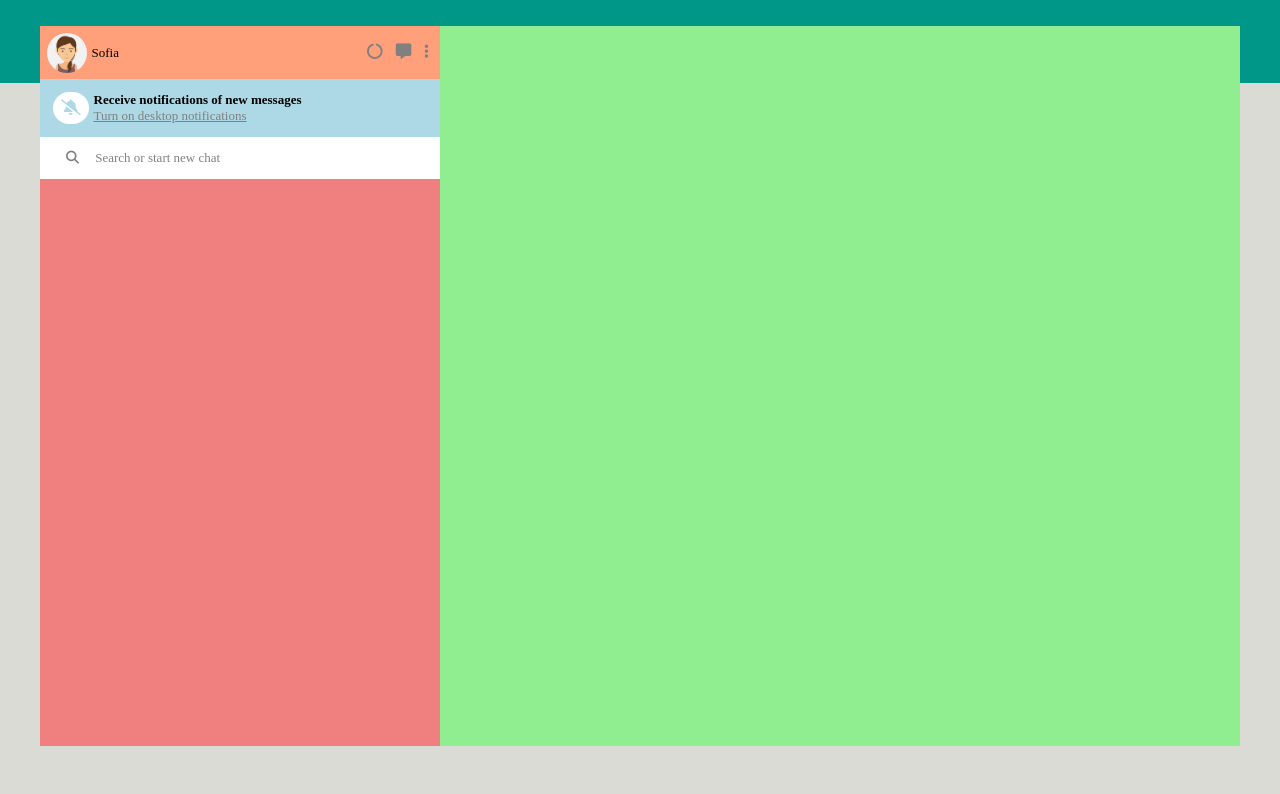
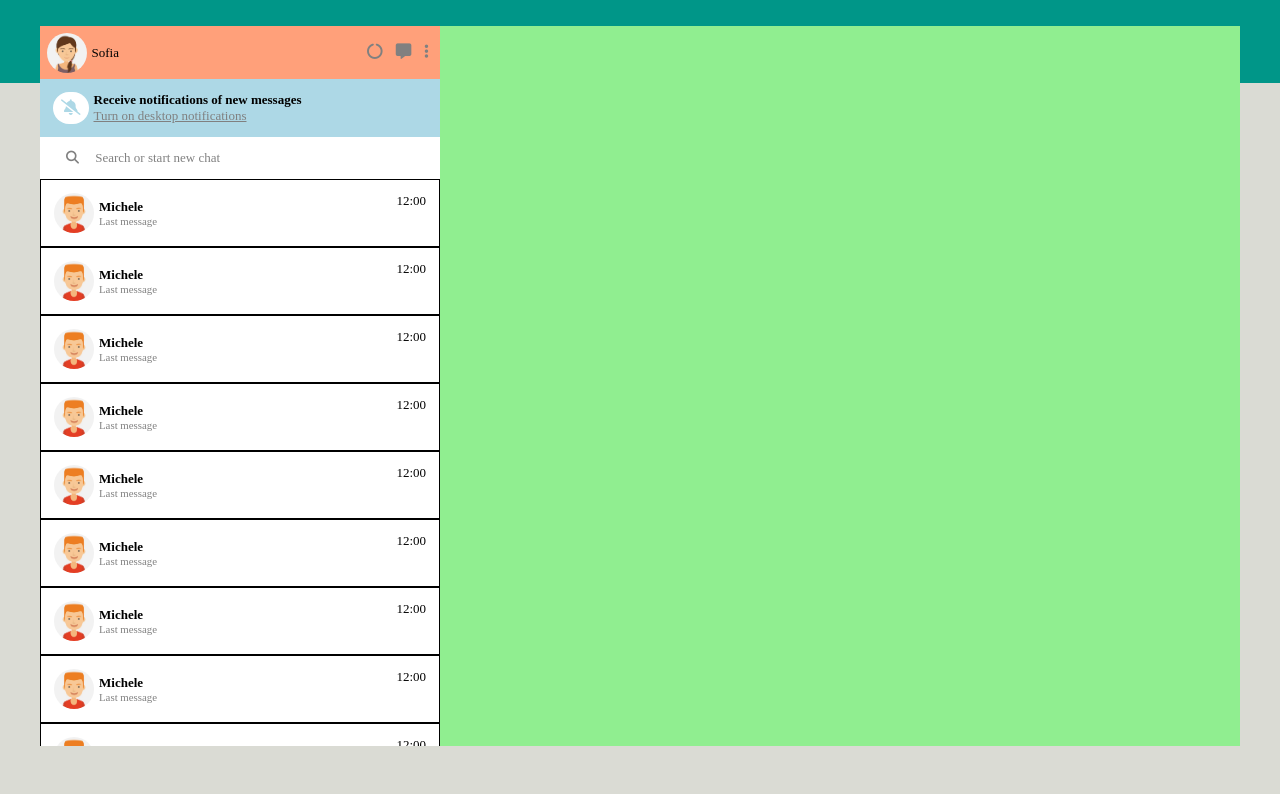
Before and after one commit to LudwigEffort/vue-boolzapp, a plain HTML site: page index.html in a window 1280 px wide. Drawn offline with nearby package versions, Linux system fonts and the light colour scheme.

Commit message:
add contacts container

```diff
--- a/css/style.css
+++ b/css/style.css
@@ -22,15 +22,13 @@ body {
 }
 
 .side-bar-container {
-    /* width: 100%;
-    height: 100%; */
     flex: 1 1 calc((1/3)* 100%);
     background-color: lightcoral;
+    display: flex;
+    flex-direction: column;
 }
 
 .chat-container {
-    /* width: 100%;
-    height: 100%; */
     flex: 1 1 calc((2/3)* 100%);
     background-color: lightgreen;
 }
@@ -96,3 +94,38 @@ body {
 .search-container i {
     margin: 0 1rem;
 }
+
+.contacts-container {
+    overflow-y: scroll;
+    flex: 1 0 0;
+}
+
+.contact {
+    background-color: white;
+    border: 1px solid black;
+    padding: 1rem;
+    display: flex;
+    justify-content: space-between;
+}
+
+.contact-info img {
+    display: block;
+    width: 40px;
+    border-radius: 5rem;
+    margin-right: 5px;
+}
+
+.contact-info {
+    display: flex;
+    align-items: center;
+}
+
+.contact-info p {
+    font-size: smaller;
+    color: grey;
+}
+
+.contact:hover {
+    background-color: #E9EBEB;
+    cursor: pointer;
+}
--- a/index.html
+++ b/index.html
@@ -39,8 +39,127 @@
             </div>
             <div class="contacts-container">
 
+                <!-- Test contacts -->
+                <div class="contact">
+                    <div class="contact-info">
+                        <img src="img/avatar_1.jpg" alt="">
+                        <div class="contact-text">
+                            <h4>Michele</h4>
+                            <p>Last message</p>
+                        </div>
+                    </div>
+                    <div class="time">
+                        <p>12:00</p>
+                    </div>
+                </div>
+
+                <div class="contact">
+                    <div class="contact-info">
+                        <img src="img/avatar_1.jpg" alt="">
+                        <div class="contact-text">
+                            <h4>Michele</h4>
+                            <p>Last message</p>
+                        </div>
+                    </div>
+                    <div class="time">
+                        <p>12:00</p>
+                    </div>
+                </div>
+
+                <div class="contact">
+                    <div class="contact-info">
+                        <img src="img/avatar_1.jpg" alt="">
+                        <div class="contact-text">
+                            <h4>Michele</h4>
+                            <p>Last message</p>
+                        </div>
+                    </div>
+                    <div class="time">
+                        <p>12:00</p>
+                    </div>
+                </div>
+
+                <div class="contact">
+                    <div class="contact-info">
+                        <img src="img/avatar_1.jpg" alt="">
+                        <div class="contact-text">
+                            <h4>Michele</h4>
+                            <p>Last message</p>
+                        </div>
+                    </div>
+                    <div class="time">
+                        <p>12:00</p>
+                    </div>
+                </div>
+
+                <div class="contact">
+                    <div class="contact-info">
+                        <img src="img/avatar_1.jpg" alt="">
+                        <div class="contact-text">
+                            <h4>Michele</h4>
+                            <p>Last message</p>
+                        </div>
+                    </div>
+                    <div class="time">
+                        <p>12:00</p>
+                    </div>
+                </div>
+
+                <div class="contact">
+                    <div class="contact-info">
+                        <img src="img/avatar_1.jpg" alt="">
+                        <div class="contact-text">
+                            <h4>Michele</h4>
+                            <p>Last message</p>
+                        </div>
+                    </div>
+                    <div class="time">
+                        <p>12:00</p>
+                    </div>
+                </div>
+
+                <div class="contact">
+                    <div class="contact-info">
+                        <img src="img/avatar_1.jpg" alt="">
+                        <div class="contact-text">
+                            <h4>Michele</h4>
+                            <p>Last message</p>
+                        </div>
+                    </div>
+                    <div class="time">
+                        <p>12:00</p>
+                    </div>
+                </div>
+
+                <div class="contact">
+                    <div class="contact-info">
+                        <img src="img/avatar_1.jpg" alt="">
+                        <div class="contact-text">
+                            <h4>Michele</h4>
+                            <p>Last message</p>
+                        </div>
+                    </div>
+                    <div class="time">
+                        <p>12:00</p>
+                    </div>
+                </div>
+
+                <div class="contact">
+                    <div class="contact-info">
+                        <img src="img/avatar_1.jpg" alt="">
+                        <div class="contact-text">
+                            <h4>Michele</h4>
+                            <p>Last message</p>
+                        </div>
+                    </div>
+                    <div class="time">
+                        <p>12:00</p>
+                    </div>
+                </div>
+
             </div>
         </div>
+
         <div class="chat-container">
 
         </div>
```
